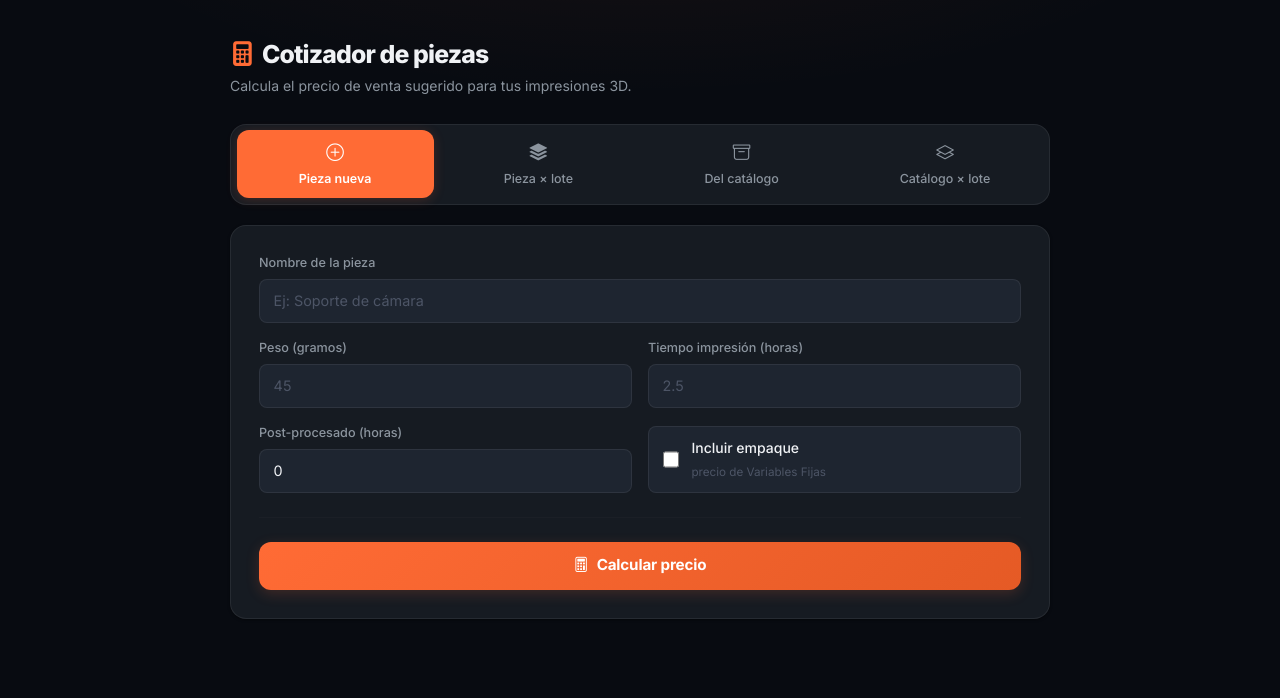
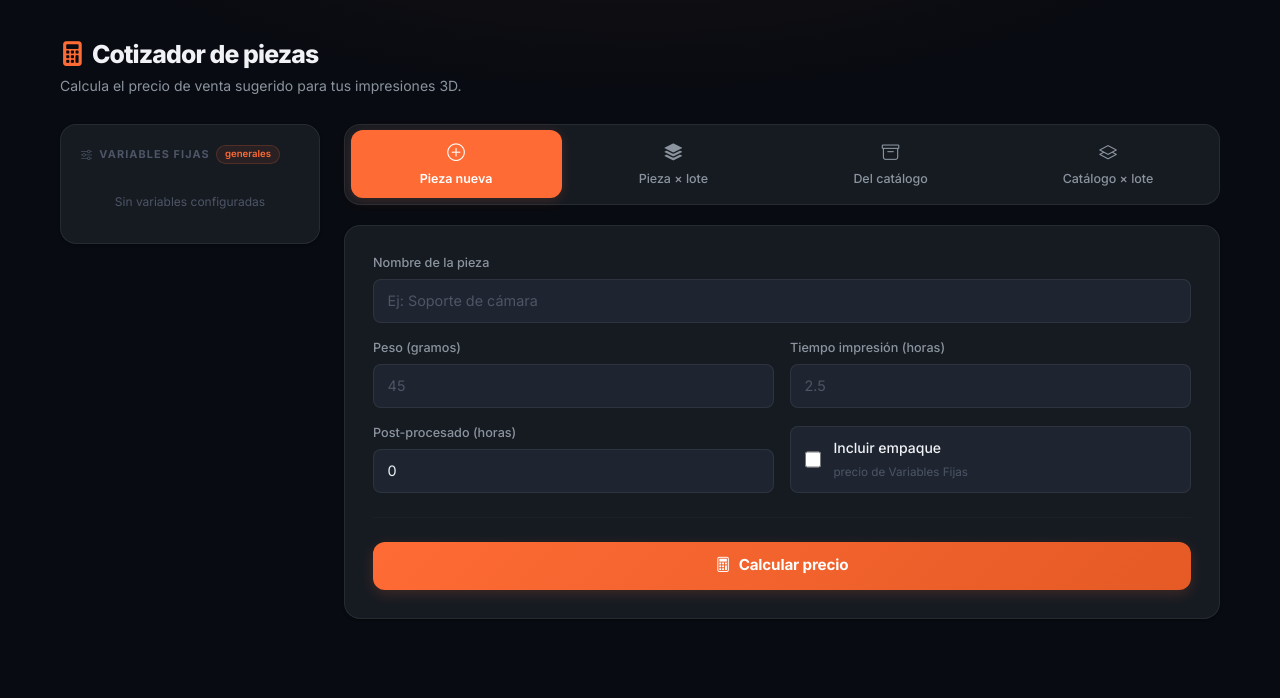
Before and after one commit to ivansantiago868/SamyVerceWeb, a Django app: page /cotizador/ in a window 1280 px wide. Shown: the part 65-763 px from the top of the page. Run offline with Django 4.2, Linux system fonts and the light colour scheme; parts of the project's set-up code (start-up, migrations or seed data) failed here and were passed over.

Commit message:
ajuste de cotizador final sin variables dinamicas

```diff
--- a/apps/produccion/services/cotizador.py
+++ b/apps/produccion/services/cotizador.py
@@ -175,7 +175,7 @@ def cotizar(
     Si no se pasa `variables`, lee el singleton de la BD.
     """
     if variables is None:
-        variables = VariablesFijas.objects.get(pk=1)
+        variables = VariablesFijas.objects.filter(empresa__isnull=True).first()
 
     return ResultadoCotizacion(
         nombre_pieza=nombre_pieza,
--- a/templates/cotizador/index.html
+++ b/templates/cotizador/index.html
@@ -165,7 +165,68 @@
     #header-auth a { text-decoration: none; }
 
     /* ── Layout ── */
-    main { max-width: 860px; margin: 0 auto; padding: 2.5rem 1.25rem 5rem; }
+    main { max-width: 1200px; margin: 0 auto; padding: 2.5rem 1.25rem 5rem; }
+
+    .layout {
+      display: grid;
+      grid-template-columns: 260px 1fr;
+      gap: 1.5rem;
+      align-items: start;
+    }
+    @media (max-width: 900px) {
+      .layout { grid-template-columns: 1fr; }
+    }
+
+    /* ── Variables fijas panel ── */
+    .vars-panel {
+      position: sticky;
+      top: 72px;
+      background: var(--surface-1);
+      border: 1px solid var(--border);
+      border-radius: var(--r-lg);
+      padding: 1.25rem;
+      box-shadow: var(--shadow-sm);
+    }
+    .vars-panel-title {
+      font-size: .68rem; font-weight: 700;
+      text-transform: uppercase; letter-spacing: .1em;
+      color: var(--text-3);
+      margin-bottom: 1rem;
+      display: flex; align-items: center; gap: .4rem;
+    }
+    .vars-panel-badge {
+      font-size: .6rem; font-weight: 600;
+      background: var(--brand-subtle);
+      color: var(--brand);
+      border: 1px solid rgba(255,107,53,.2);
+      border-radius: 999px;
+      padding: .1rem .5rem;
+      text-transform: none; letter-spacing: 0;
+    }
+    .var-row {
+      display: flex;
+      justify-content: space-between;
+      align-items: baseline;
+      gap: .5rem;
+      padding: .45rem 0;
+      border-bottom: 1px solid var(--border);
+    }
+    .var-row:last-child { border-bottom: none; }
+    .var-label {
+      font-size: .74rem; color: var(--text-2);
+      flex: 1; min-width: 0;
+      white-space: nowrap; overflow: hidden; text-overflow: ellipsis;
+    }
+    .var-value {
+      font-size: .78rem; font-weight: 600;
+      color: var(--text-1);
+      white-space: nowrap;
+      flex-shrink: 0;
+    }
+    #vars-loading {
+      color: var(--text-3); font-size: .8rem; text-align: center;
+      padding: .75rem 0;
+    }
 
     /* ── Page hero ── */
     .page-hero { margin-bottom: 1.75rem; }
@@ -515,6 +576,24 @@
     <p>Calcula el precio de venta sugerido para tus impresiones 3D.</p>
   </div>
 
+  <div class="layout">
+
+  <!-- ── Panel izquierdo: Variables Fijas ── -->
+  <aside class="vars-panel" aria-label="Variables fijas del cotizador">
+    <div class="vars-panel-title">
+      <i class="bi bi-sliders" aria-hidden="true"></i>
+      Variables Fijas
+      <span class="vars-panel-badge" id="vars-origen">generales</span>
+    </div>
+    <div id="vars-loading">
+      <i class="bi bi-arrow-repeat spin" aria-hidden="true"></i> Cargando…
+    </div>
+    <div id="vars-list" style="display:none"></div>
+  </aside>
+
+  <!-- ── Panel derecho: Formulario + Resultado ── -->
+  <div>
+
   <!-- Mode tabs -->
   <div class="mode-tabs" role="tablist" aria-label="Modo de cotización">
     <button class="mode-tab active" role="tab" aria-selected="true"
@@ -650,6 +729,9 @@
     </p>
   </div>
 
+  </div><!-- /panel derecho -->
+  </div><!-- /layout -->
+
 </main>
 
 <script>
@@ -666,6 +748,7 @@
     await detectarSesionAdmin();
     actualizarEstadoAuth();
     cargarCatalogo();
+    cargarVariablesFijas();
     document.getElementById('inp-password').addEventListener('keydown', e => {
       if (e.key === 'Enter') login();
     });
@@ -750,6 +833,7 @@
       localStorage.setItem('username', username);
       cerrarLogin();
       actualizarEstadoAuth();
+      cargarVariablesFijas();
     } catch (e) {
       errEl.textContent    = e.message;
       errEl.style.display  = 'block';
@@ -763,6 +847,62 @@
     localStorage.clear();
     accessToken = refreshToken = '';
     actualizarEstadoAuth();
+    cargarVariablesFijas();
+  }
+
+  // ── Variables Fijas (panel izquierdo) ────────────────────
+  const VARS_META = [
+    { key: 'precio_rollo_filamento',    label: 'Precio rollo',       fmt: 'cop' },
+    { key: 'peso_rollo_gramos',         label: 'Peso rollo',         fmt: 'g'   },
+    { key: 'costo_electricidad_kwh',    label: 'Electricidad/kWh',   fmt: 'cop' },
+    { key: 'consumo_impresora_kw',      label: 'Consumo impresora',  fmt: 'kw'  },
+    { key: 'valor_hora_trabajo',        label: 'Valor hora trabajo', fmt: 'cop' },
+    { key: 'margen_ganancia',           label: 'Margen ganancia',    fmt: 'pct' },
+    { key: 'margen_fallos',             label: 'Margen fallos',      fmt: 'pct' },
+    { key: 'costo_impresora',           label: 'Costo impresora',    fmt: 'cop' },
+    { key: 'vida_util_horas',           label: 'Vida útil',          fmt: 'h'   },
+    { key: 'costo_mantenimiento_anual', label: 'Mant. anual',        fmt: 'cop' },
+    { key: 'costo_empaque',             label: 'Costo empaque',      fmt: 'cop' },
+  ];
+
+  function fmtVar(value, tipo) {
+    const n = parseFloat(value);
+    if (tipo === 'cop') return cop(n);
+    if (tipo === 'pct') return `${(n * 100).toFixed(0)} %`;
+    if (tipo === 'g')   return `${n.toLocaleString('es-CO')} g`;
+    if (tipo === 'kw')  return `${n} kW`;
+    if (tipo === 'h')   return `${n.toLocaleString('es-CO')} h`;
+    return value;
+  }
+
+  async function cargarVariablesFijas() {
+    const loading = document.getElementById('vars-loading');
+    const list    = document.getElementById('vars-list');
+    const badge   = document.getElementById('vars-origen');
+
+    loading.style.display = 'block';
+    list.style.display    = 'none';
+
+    try {
+      const res  = await apiGet(`${BASE}/api/v1/variables-fijas/para-cotizador/`);
+      if (!res.ok) throw new Error();
+      const data = await res.json();
+
+      const esEmpresa = accessToken && data.empresa;
+      badge.textContent = esEmpresa ? 'mi empresa' : 'generales';
+
+      list.innerHTML = VARS_META.map(m => `
+        <div class="var-row">
+          <span class="var-label" title="${m.label}">${m.label}</span>
+          <span class="var-value">${fmtVar(data[m.key], m.fmt)}</span>
+        </div>
+      `).join('');
+
+      loading.style.display = 'none';
+      list.style.display    = 'block';
+    } catch {
+      loading.innerHTML = '<span style="color:var(--text-3);font-size:.75rem">Sin variables configuradas</span>';
+    }
   }
 
   function authHeaders(extra = {}) {
```
Also changed, not shown: apps/produccion/controllers/cotizador_controller.py (+26 -14 lines), apps/produccion/views/cotizador_view.py (+13 -8 lines), apps/produccion/views/produccion_view.py (+26 -0 lines), 1 other file.
